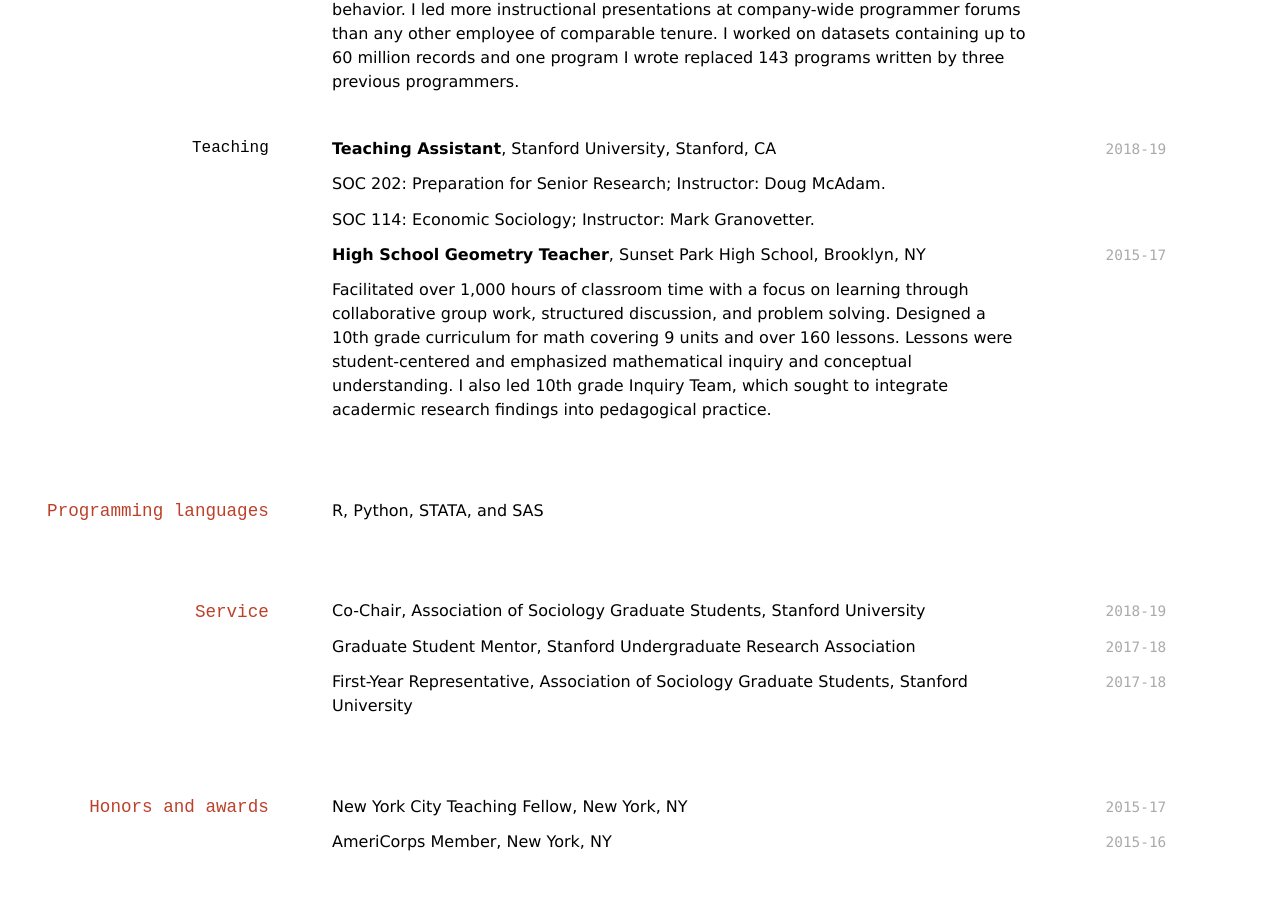
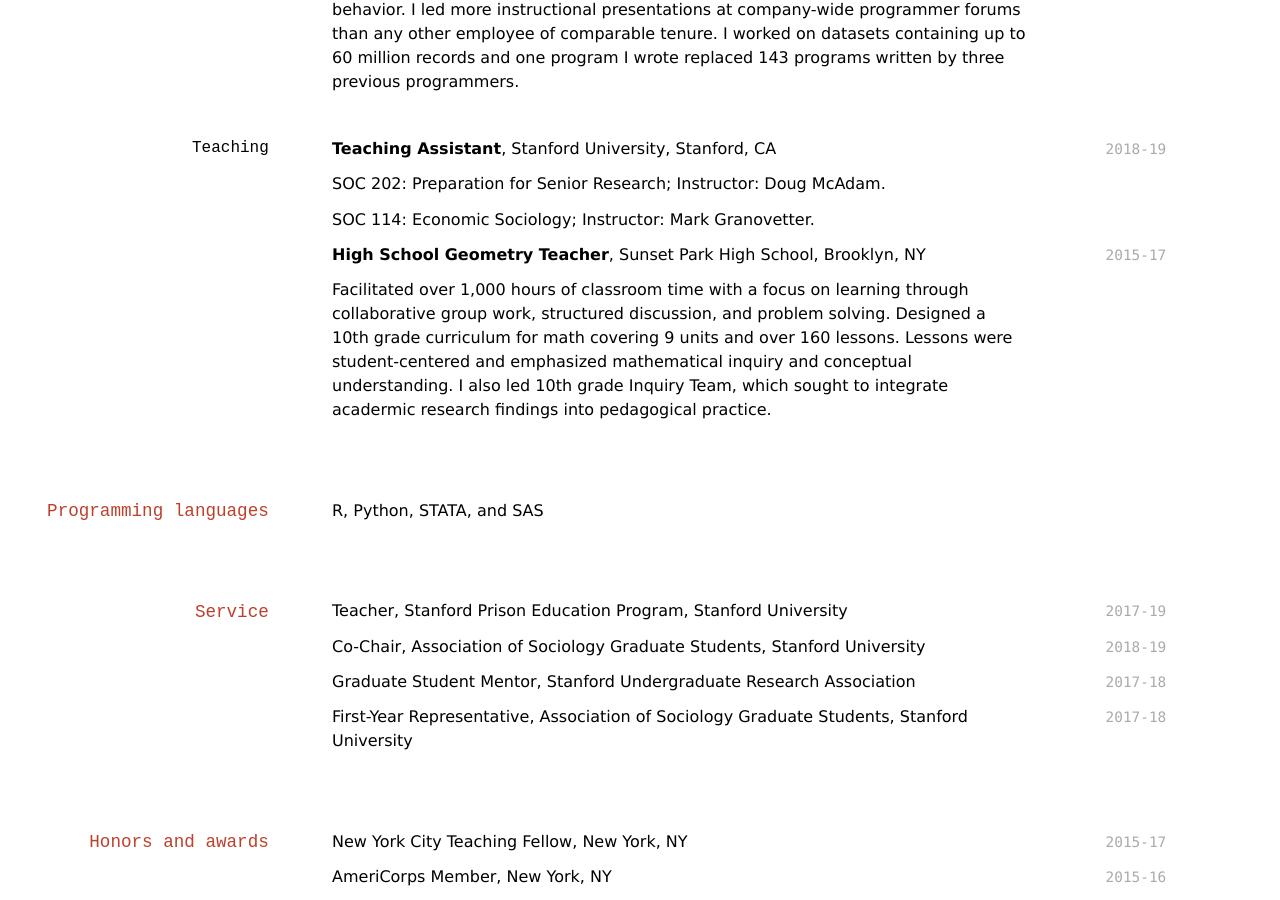
Before and after one commit to elipapa/markdown-cv, a Jekyll site: the page built from index.md, in a window 1280 px wide and 900 px high, scrolled down 890 px. Built offline with Jekyll 4.4.1, drawn with Linux system fonts in a browser that asks for light colours; before the commit the page ends 1755 px from its top, so only the background shows below that.

Commit message:
Update index.md

```diff
--- a/index.md
+++ b/index.md
@@ -66,6 +66,9 @@
 
 ## Service
 
+`2017-19`
+Teacher, Stanford Prison Education Program, Stanford University
+
 `2018-19`
 Co-Chair, Association of Sociology Graduate Students, Stanford University
 
```
